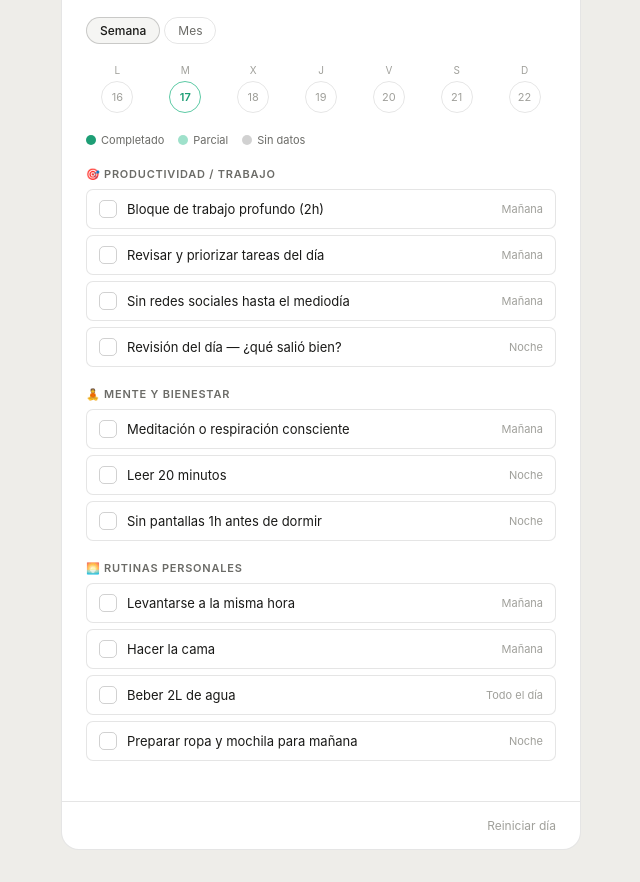
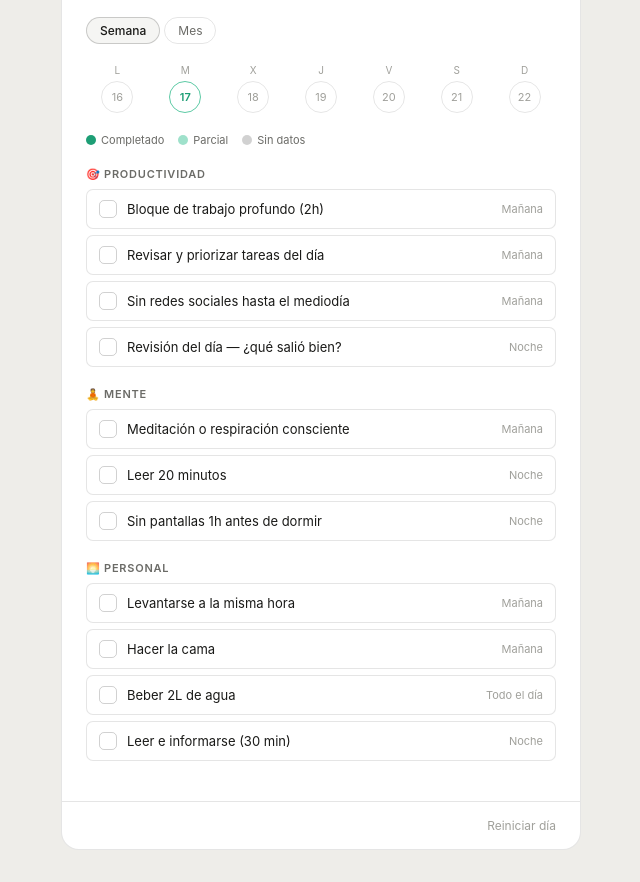
Before and after one commit to Exsaelo/index.html, a plain HTML site: page index.html in a window 1280 px wide. Shown: the part 177-1059 px from the top of the page, without its empty margins (319-959 px from the left). Drawn offline with Linux system fonts and the light colour scheme.

Commit message:
index.html

```diff
--- a/index.html
+++ b/index.html
@@ -162,12 +162,12 @@ const HABITS = [
   { id:8, sec:'Rutinas', label:'Levantarse a la misma hora', time:'Mañana' },
   { id:9, sec:'Rutinas', label:'Hacer la cama', time:'Mañana' },
   { id:10, sec:'Rutinas', label:'Beber 2L de agua', time:'Todo el día' },
-  { id:11, sec:'Rutinas', label:'Preparar ropa y mochila para mañana', time:'Noche' },
+  { id:11, sec:'Rutinas', label:'Leer e informarse (30 min)', time:'Noche' },
 ];
 const SECTIONS = [
-  { key:'Productividad', label:'🎯 Productividad / trabajo' },
-  { key:'Bienestar', label:'🧘 Mente y bienestar' },
-  { key:'Rutinas', label:'🌅 Rutinas personales' },
+  { key:'Productividad', label:'🎯 Productividad' },
+  { key:'Bienestar', label:'🧘 Mente' },
+  { key:'Rutinas', label:'🌅 Personal' },
 ];
 const TOTAL = HABITS.length;
 const toKey = d => d.toISOString().split('T')[0];
```
